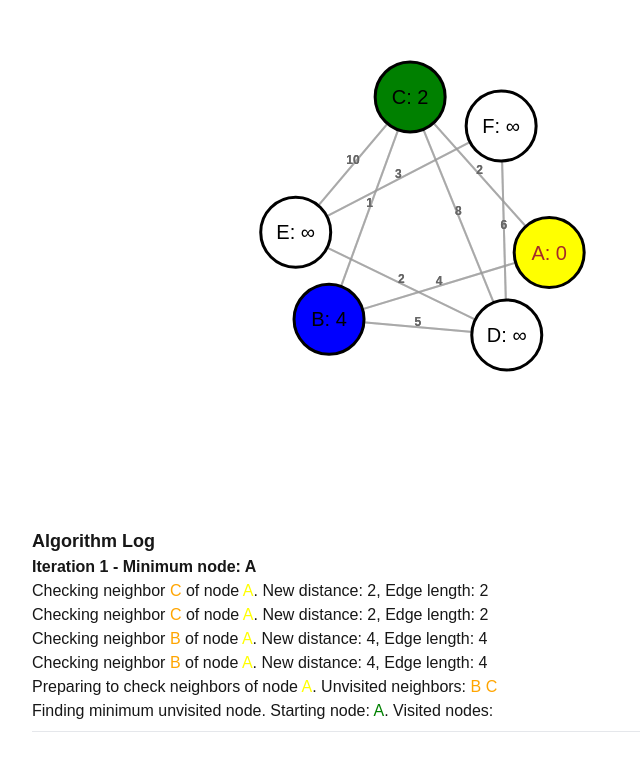
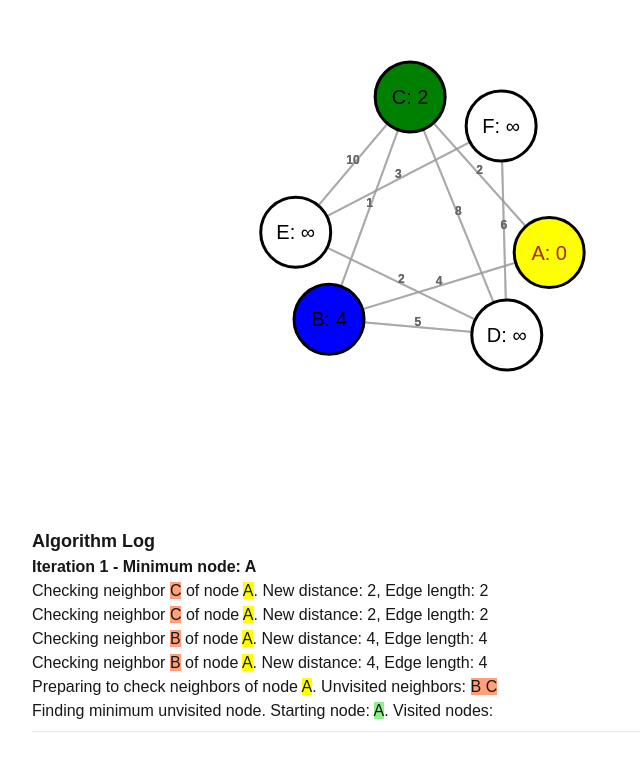
Before and after one commit to jwaldor/algorithm-visualization, a Next.js app in the folder visualization/algovis/: page /djikstra in a window 1280 px wide. Shown: the part 105-876 px from the top of the page, without its empty margins (0-640 px from the left). Built offline with nearby package versions, Linux system fonts and the light colour scheme.

Commit message:
change text in log so background is colored rather than text itself

```diff
--- a/visualization/algovis/src/app/djikstra/page.tsx
+++ b/visualization/algovis/src/app/djikstra/page.tsx
@@ -550,23 +550,23 @@ export default function Page() {
             case "finding_min_unvisited":
               stateString = (
                 <span>
-                  Finding minimum unvisited node. Starting node: <span style={{color: 'green'}}>{state.data.starting_node}</span>.
-                  Visited nodes: {state.data.visited.map(node => <span key={node} style={{color: 'blue'}}>{node} </span>)}
+                  Finding minimum unvisited node. Starting node: <span style={{backgroundColor: 'lightgreen'}}>{state.data.starting_node}</span>.
+                  Visited nodes: {state.data.visited.map(node => <span key={node} style={{backgroundColor: 'lightblue'}}>{node} </span>)}
                 </span>
               );
               break;
             case "pre_minimize_neighbors":
               stateString = (
                 <span>
-                  Preparing to check neighbors of node <span style={{color: 'yellow'}}>{state.data.current_node}</span>.
-                  Unvisited neighbors: {state.data.unvisited_neighbors.map(node => <span key={node} style={{color: 'orange'}}>{node} </span>)}
+                  Preparing to check neighbors of node <span style={{backgroundColor: 'yellow'}}>{state.data.current_node}</span>.
+                  Unvisited neighbors: {state.data.unvisited_neighbors.map(node => <span key={node} style={{backgroundColor: 'lightsalmon'}}>{node} </span>)}
                 </span>
               );
               break;
             case "minimize_neighbors_step":
               stateString = (
                 <span>
-                  Checking neighbor <span style={{color: 'orange'}}>{state.data.neighbor}</span> of node <span style={{color: 'yellow'}}>{state.data.current_node}</span>.
+                  Checking neighbor <span style={{backgroundColor: 'lightsalmon'}}>{state.data.neighbor}</span> of node <span style={{backgroundColor: 'yellow'}}>{state.data.current_node}</span>.
                   New distance: {state.data.newdist}, Edge length: {state.data.edge_length}
                 </span>
               );
@@ -574,9 +574,9 @@ export default function Page() {
             case "finished":
               stateString = (
                 <span>
-                  Algorithm finished. Final distances from <span style={{color: 'green'}}>{state.data.starting_node}</span>: {' '}
+                  Algorithm finished. Final distances from <span style={{backgroundColor: 'lightgreen'}}>{state.data.starting_node}</span>: {' '}
                   {Object.entries(state.data.distances).map(([node, dist]) => (
-                    <span key={node} style={{color: 'blue'}}>{node}:{dist} </span>
+                    <span key={node} style={{backgroundColor: 'lightblue'}}>{node}:{dist} </span>
                   ))}
                 </span>
               );
@@ -587,7 +587,7 @@ export default function Page() {
           return <div key={`${groupIndex}-${index}`}>{stateString}</div>;
         })}
       </div>
-    ));
+    )).reverse();
   }
 
   const [haveRun, setHaveRun] = useState(false);
```
